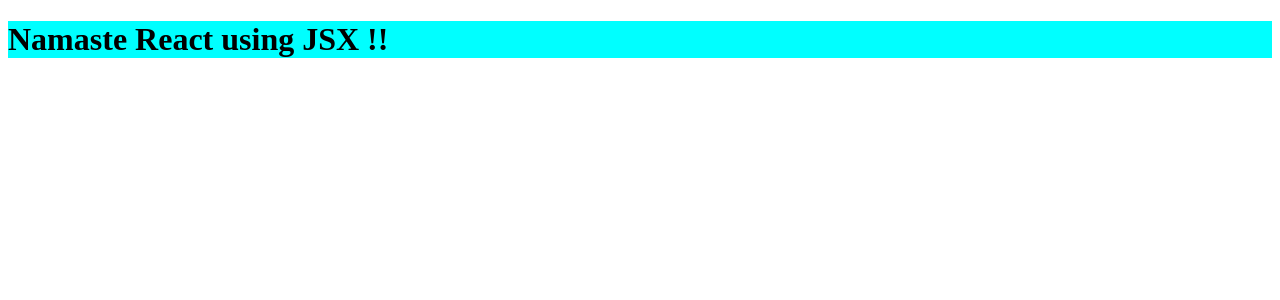
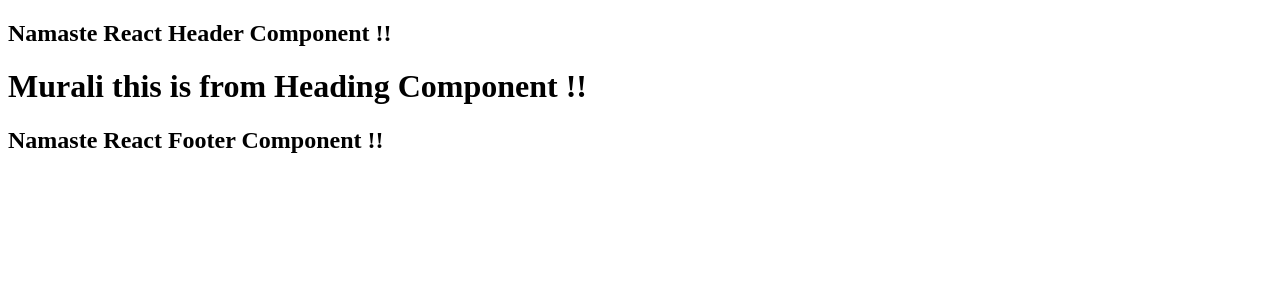
Before and after one commit to murali944/namaste-react, a React (Vite) app: page / in a window 1280 px wide. Shown: the top 300 px of the page. Built offline with nearby package versions, Linux system fonts and the light colour scheme.

Commit message:
Updated readme and  created components

```diff
--- a/App.js
+++ b/App.js
@@ -1,6 +1,16 @@
 import React from "react";
 import ReactDOM from "react-dom/client";
 
-const heading = (<h1 id="heading">Namaste React using JSX !!</h1>);
+const heading = <h1 id="heading">Namaste React using JSX !!</h1>;
 const root = ReactDOM.createRoot(document.getElementById("root"));
-root.render(heading);
+
+const Header = () => <h2>Namaste React Header Component !!</h2>;
+const Footer = () => <h2>Namaste React Footer Component !!</h2>;
+const Heading = () => (
+  <div id="container">
+    <Header/>
+    <h1>Murali this is from Heading Component !!</h1>
+    <Footer/>
+  </div>
+);
+root.render(<Heading />);
```
Also changed, not shown: 1 other file (tests, documents, lock files or other folders).
